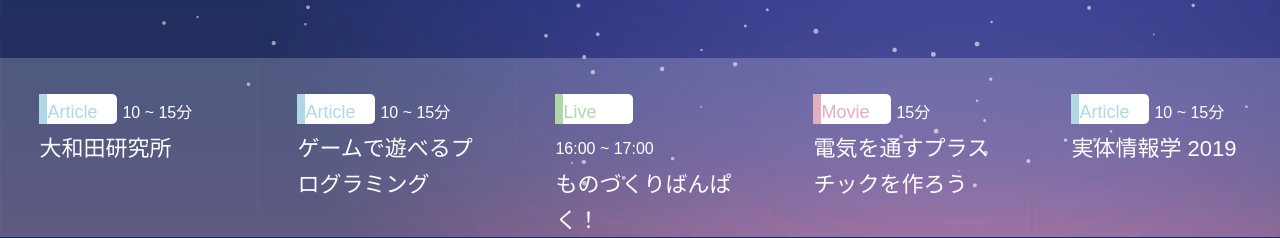
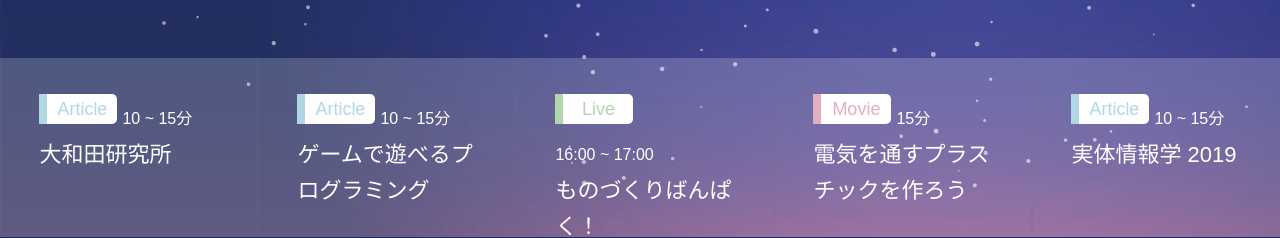
Before and after one commit to Rikoten/site2020, a PHP site: page /index.html in a window 1280 px wide. Shown: the part 663-901 px from the top of the page. Run offline with PHP 8.4, Linux system fonts and the light colour scheme; some libraries are stand-ins or nearby versions.

Commit message:
デザイン修整

```diff
--- a/css/main.css
+++ b/css/main.css
@@ -58,6 +58,7 @@ body {
 }
 
 #header-event-bar > .header-event-tile > .header-event-head > .header-event-type {
+  position: relative;
   display: inline-block;
   border-left: 8px solid currentColor;
   background-color: #fff;
@@ -67,6 +68,16 @@ body {
   border-bottom-right-radius: 5px;
   border-top-left-radius: 0px;
   border-bottom-left-radius: 0px;
+}
+
+#header-event-bar > .header-event-tile > .header-event-head > .header-event-type::after {
+  position: absolute;
+  top: 0;
+  left: 0;
+  display: inline-block;
+  line-height: 30px;
+  width: 70px;
+  text-align: center;
 }
 
 #header-event-bar > .header-event-tile > .header-event-head > .header-event-type.article {
```
